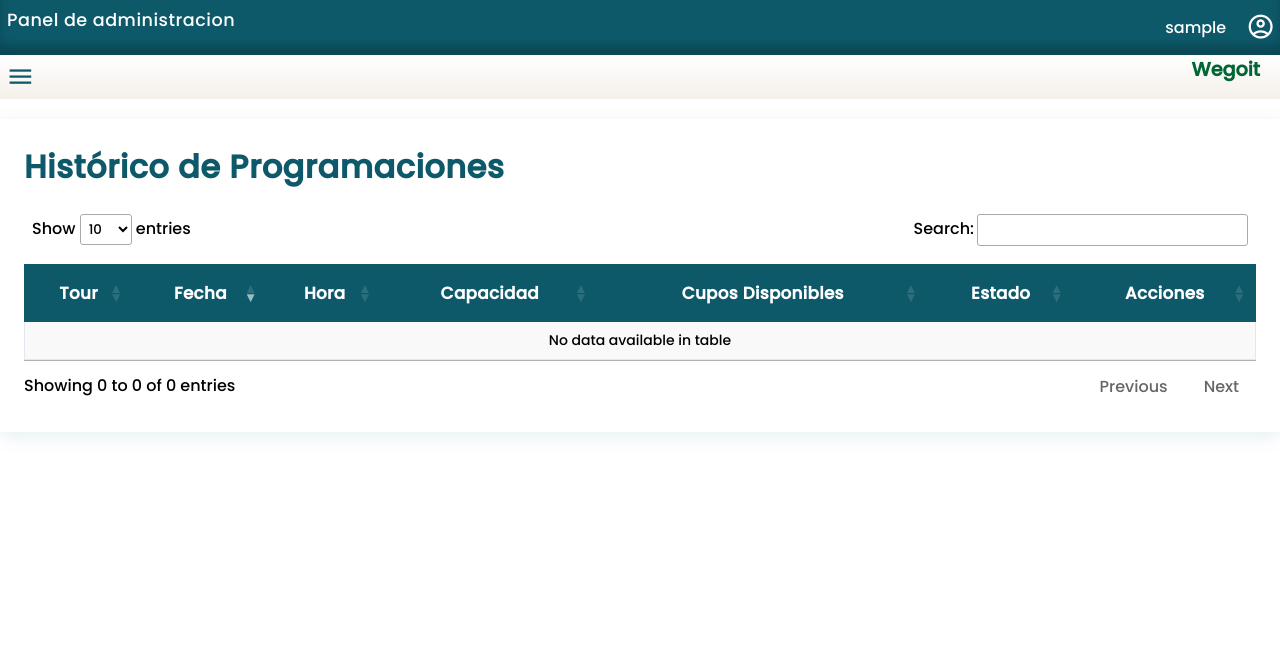
After one commit to jlruedam/wegoit, a Django app: page /schedules/historical/ in a window 1280 px wide. The commit adds this page. Shown: the top 672 px of the page. Run offline with Django 5.2, Linux system fonts and the light colour scheme; the visitor is signed in with stand-in values (Sample User, id 1); data that the repository does not hold is empty; some libraries are stand-ins or nearby versions.

Commit message:
feat: Implement historical schedules and improve UI/UX

```diff
--- a/reservations/static/assets/css/admin.css
+++ b/reservations/static/assets/css/admin.css
@@ -279,3 +279,7 @@ footer {
 .btn-crear-reserva:hover {
     background-color: var(--azul-oscuro);
 }
+
+.container1 .reservations-list-title {
+    color: white;
+}
--- a/reservations/static/assets/css/reservations.css
+++ b/reservations/static/assets/css/reservations.css
@@ -42,7 +42,7 @@ td:nth-child(5) { /* Agencia */
     border-spacing: 0;
 }
 
-#reservationTable th {
+#reservationTable th, #scheduleTable th {
     background: #0D596A;
     color: #fff;
     font-weight: 700;
--- a/reservations/templates/includes/header.html
+++ b/reservations/templates/includes/header.html
@@ -1,6 +1,6 @@
 <header>
     <div class="container1">
-        <h2>Panel de administracion</h2>
+        <h2 class="reservations-list-title">Panel de administracion</h2>
         <div class="login-panel">
             <p>{{ request.user.username }}</p>
             <label class="login-panel-selector" for="">
@@ -38,6 +38,12 @@
                         <a class="links lateral-menu-item-container" href="{% url 'tours:tour_list' %}">
                             <span class="material-symbols-outlined">travel_explore</span>
                             Tours
+                        </a>
+                    </li>
+                    <li>
+                        <a class="links lateral-menu-item-container" href="{% url 'tours:historical_schedules' %}">
+                            <span class="material-symbols-outlined">history</span>
+                            Histórico Programaciones
                         </a>
                     </li>
                     <li>
--- a/reservations/templates/reservations/reservation_list.html
+++ b/reservations/templates/reservations/reservation_list.html
@@ -21,15 +21,17 @@
             {% endif %}
         </h2>
         {% if not general %}
+        <a href="javascript:history.back()" class="btn-volver">
+            <span class="material-symbols-outlined">arrow_back</span>
+            Volver
+        </a>
         <a href="{% url 'tours:export_schedule_reservations_xls' schedule.id %}" class="btn-exportar">
             <span class="material-symbols-outlined">download</span>
-            Exportar a Excel
         </a>
         {% endif %}
         {% if general %}
         <a href="{% url 'tours:export_reservations_xls' %}" class="btn-exportar">
             <span class="material-symbols-outlined">download</span>
-            Exportar a Excel
         </a>
         {% endif %}
     </div>
--- /dev/null
+++ b/reservations/templates/schedules/historical_schedules.html
@@ -0,0 +1,54 @@
+{% extends "layouts/base.html" %}
+{% load static %}
+
+{% block title %}Histórico de Programaciones{% endblock %}
+
+{% block extra_css %}
+<link rel="stylesheet" href="{% static 'assets/css/schedules.css' %}">
+<link rel="stylesheet" href="{% static 'assets/css/reservations.css' %}">
+{% endblock %}
+
+{% block content %}
+<div class="reservations-list-container">
+    <h2 class="reservations-list-title">Histórico de Programaciones</h2>
+    <table id="scheduleTable" class="display responsive nowrap" style="width:100%">
+        <thead>
+            <tr>
+                <th>Tour</th>
+                <th>Fecha</th>
+                <th>Hora</th>
+                <th>Capacidad</th>
+                <th>Cupos Disponibles</th>
+                <th>Estado</th>
+                <th>Acciones</th>
+            </tr>
+        </thead>
+        <tbody>
+            {% for schedule in schedules %}
+            <tr>
+                <td>{{ schedule.tour.tour_name }}</td>
+                <td>{{ schedule.date|date:"Y-m-d" }}</td>
+                <td>{{ schedule.start_time }}</td>
+                <td>{{ schedule.capacity }}</td>
+                <td>{{ schedule.available_spots }}</td>
+                <td>{% if schedule.opened %}Abierto{% else %}Cerrado{% endif %}</td>
+                <td>
+                    <a href="{% url 'tours:reservation_list' schedule.id %}">
+                        <span class="material-symbols-outlined">visibility</span> Ver Reservas
+                    </a>
+                </td>
+            </tr>
+            {% endfor %}
+        </tbody>
+    </table>
+</div>
+{% endblock %}
+
+{% block extra_js %}
+<script src="{% static 'assets/js/schedules.js' %}"></script>
+<script>
+    $(document).ready(function() {
+        $('#scheduleTable').DataTable({ "order": [[ 1, "desc" ]] });
+    });
+</script>
+{% endblock %}
--- a/reservations/urls.py
+++ b/reservations/urls.py
@@ -18,5 +18,6 @@ urlpatterns = [
     path("dashboard/", views.dashboard, name="dashboard"),
     path("reservations/export-xls/", views.export_reservations_xls, name="export_reservations_xls"),
     path("schedules/<int:schedule_id>/reservations/export-xls/", views.export_schedule_reservations_xls, name="export_schedule_reservations_xls"),
+    path("schedules/historical/", views.historical_schedules, name="historical_schedules"),
 
 ]
--- a/reservations/views.py
+++ b/reservations/views.py
@@ -354,8 +354,6 @@ def export_reservations_xls(request):
 
     return response
 
-
-# ---------------- EXCEL EXPORTS ----------------
 @login_required
 def export_schedule_reservations_xls(request, schedule_id):
     schedule = get_object_or_404(TourSchedule, id=schedule_id)
@@ -410,3 +408,8 @@ def export_schedule_reservations_xls(request, schedule_id):
     workbook.save(response)
 
     return response
+
+@login_required
+def historical_schedules(request):
+    schedules = TourSchedule.objects.all().order_by('-date', '-start_time')
+    return render(request, "schedules/historical_schedules.html", {"schedules": schedules})
```
Also changed, not shown: other parts of reservations/static/assets/css/reservations.css (+31 -7 lines).
